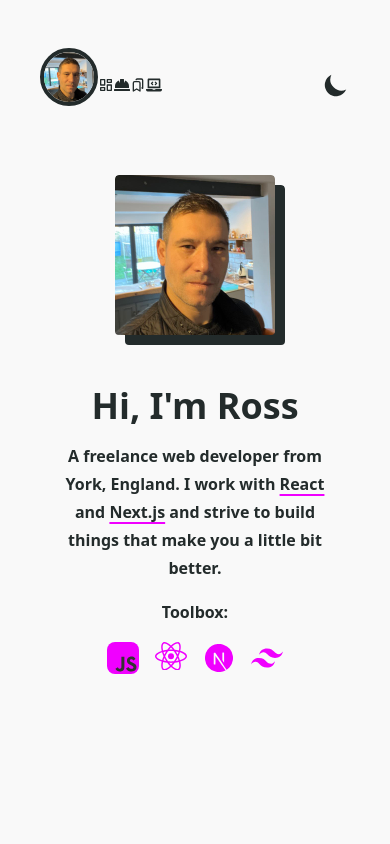
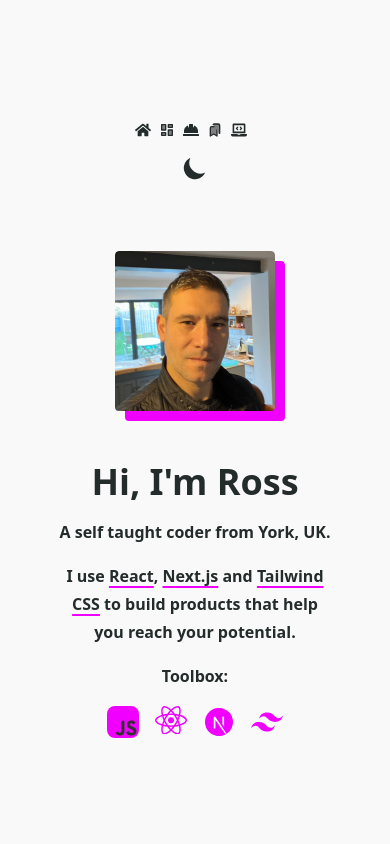
Before and after one commit to r0ss1/rossicodes, a Next.js app: page / in a window 390 px wide. Shown: the top 844 px of the page. Built offline with nearby package versions, Linux system fonts and the light colour scheme.

Commit message:
added dark mode

```diff
--- a/components/bookmarksicon.js
+++ b/components/bookmarksicon.js
@@ -6,7 +6,7 @@ const BookmarkIcon = (props) => {
     const LinkComponent = React.forwardRef(function bookmarkIcon({ onClick, href }, ref) {
         return (
         <a href={href} onClick={onClick} ref={ref} className="flex sm:px-2 lg:px-0">
-        <TbBookmarks stroke={props.iconColor} className="my-auto"/> <p className='hover:text-pink px-2 hidden md:block'>Bookmarks</p>
+        <TbBookmarks fill={props.iconColor} className="mr-2 md:mr-0 my-auto"/> <p className='hover:text-pink px-2 hidden md:block'>Bookmarks</p>
         </a>
     )
     })
--- a/components/codeicon.js
+++ b/components/codeicon.js
@@ -6,7 +6,7 @@ const CodeIcon = (props) => {
     const LinkComponent = React.forwardRef(function codeIcon({ onClick, href }, ref) {
         return (
         <a href={href} onClick={onClick} ref={ref} className="flex sm:px-2 lg:px-0">
-        <FaLaptopCode fill={props.iconColor} className="my-auto"/> <p className='hover:text-pink px-2 hidden md:block'>Code</p>
+        <FaLaptopCode stroke={props.iconColor} className="mr-2 md:mr-0 my-auto"/> <p className='hover:text-pink px-2 hidden md:block'>Code</p>
         </a>
     )
     })
--- a/components/dashboardicon.js
+++ b/components/dashboardicon.js
@@ -7,7 +7,7 @@ const DashboardIcon = (props) => {
     const LinkComponent = React.forwardRef(function dashboardIcon({ onClick, href }, ref) {
         return (
         <a href={href} onClick={onClick} ref={ref} className="flex">
-        <TbLayoutDashboard stroke={props.iconColor} className="my-auto"/> <p className='hover:text-pink px-2 hidden md:block'>Dashboard</p>
+        <TbLayoutDashboard fill={props.iconColor} className="mr-2 md:mr-0 my-auto"/> <p className='hover:text-pink px-2 hidden md:block'>Dashboard</p>
         </a>
     )
     })
--- a/components/footer.js
+++ b/components/footer.js
@@ -1,9 +1,11 @@
 import React from 'react'
 import Link from 'next/link'
+import { useTheme } from 'next-themes'
 
 function footer() {
-
-    let iconColor = '#232b2b'
+    const { theme, setTheme } = useTheme()
+    const iconColor = theme == 'dark' ? '#e3e4e6' : '#f000ff'
+    const itemClass = `h-6 w-6 fill-${iconColor} hover:fill-pink" aria-hidden="true`
 
     const navigation = {
         main: [
@@ -57,7 +59,7 @@ function footer() {
                     {navigation.social.map((item) => (
                         <a key={item.name} href={item.href} className="hover:fill-pink">
                             <span className="sr-only">{item.name}</span>
-                            <item.icon className="h-6 w-6 hover:fill-pink" aria-hidden="true" />
+                            <item.icon className={itemClass}/>
                         </a>
                     ))}
                 </div>
--- a/components/layout.js
+++ b/components/layout.js
@@ -1,4 +1,4 @@
-import Navbar from './navbar'
+import Navbar from './Navbar'
 import Footer from './footer'
 import { useRouter } from 'next/router';
 import { motion } from "framer-motion"
--- a/components/navbar.js
+++ b/components/navbar.js
@@ -6,13 +6,14 @@ import BookmarkIcon from './bookmarksicon';
 import CodeIcon from './codeicon';
 import { useTheme } from 'next-themes'
 import { MoonIcon, SunIcon } from '@heroicons/react/solid'
-import {useState, useEffect} from 'react'
+import { useState, useEffect } from 'react'
+import { FaHome } from 'react-icons/fa'
 
 
-function navbar() {
+function Navbar() {
   const { theme, setTheme } = useTheme()
   const [mounted, setMounted] = useState(false)
-  const iconColor = '#232b2b'
+  const iconColor = theme == 'dark' ? 'pitch' : 'gray'
 
   useEffect(() => {
     setMounted(true)
@@ -33,11 +34,10 @@ function navbar() {
   }
 
   return (
-    <div className="w-11/12 md:gap-4 my-6 px-6 sm:px-12 py-6 flex sm:flex-col md:flex-row items-center">
-      <div className="flex-shrink-0 border border-4 border-grey-300 hover:border-pink overflow-hidden rounded-full flex items-center">
+    <div className="w-11/12 md:gap-4 my-6 px-6 sm:px-12 py-6 flex flex-col md:flex-row items-center">
+      <div className="invisible md:visible flex-shrink-0 border border-4 border-grey-300 hover:border-pink overflow-hidden rounded-full flex items-center">
       <Link href='/'>
-            <Image
-              className="lg:hidden"
+          <Image
               src='/rossi.jpg'
               alt="Rossi"
               width={50}
@@ -46,15 +46,20 @@ function navbar() {
           />
       </Link>
         </div>
-        <div className="flex text-center md:text-lg font-bold mt-4 sm:mt-0">
+      <div className="flex flex-row text-center md:text-lg font-bold mt-4 sm:mt-0">
+        <div className='visible md:invisible mr-2'>
+        <Link href='/'>
+            <FaHome />
+          </Link>
+          </div>
             <DashboardIcon iconColor={iconColor} />
             <ProjectIcon iconColor={iconColor} />
             <BookmarkIcon iconColor={iconColor} />
             <CodeIcon iconColor={iconColor} />
       </div>
-      <div className='flex ml-auto md:text-lg font-bold mt-4 sm:mt-0'>{renderThemeChanger()}</div>
+      <div className='md:ml-auto sm:mt-0 mt-4'>{renderThemeChanger()}</div>
     </div>
   )
 }
 
-export default navbar
+export default Navbar
--- a/components/projectsicon.js
+++ b/components/projectsicon.js
@@ -6,7 +6,7 @@ const ProjectIcon = (props) => {
     const LinkComponent = React.forwardRef(function projectIcon({ onClick, href }, ref) {
         return (
         <a href={href} onClick={onClick} ref={ref} className="flex sm:px-2 lg:px-0">
-        <FaHardHat fill={props.iconColor} className="my-auto"/> <p className='hover:text-pink px-2 hidden md:block'>Projects</p>
+        <FaHardHat stroke={props.iconColor} className="mr-2 md:mr-0 my-auto"/> <p className='hover:text-pink px-2 hidden md:block'>Projects</p>
         </a>
     )
     })
--- a/package.json
+++ b/package.json
@@ -19,7 +19,7 @@
     "framer-motion": "^6.3.11",
     "gulp": "4.0.2",
     "gulp-append-prepend": "1.0.8",
-    "next": "12.1.6",
+    "next": "^12.2.0",
     "next-themes": "^0.2.0",
     "ngrok": "^4.3.1",
     "react": "18.1.0",
--- a/pages/index.js
+++ b/pages/index.js
@@ -9,6 +9,7 @@ import {MoonIcon, SunIcon} from '@heroicons/react/solid'
 
 export default function Home() {
   const { systemTheme, theme, setTheme } = useTheme()
+  const iconColor = theme == 'dark' ? '#e3e4e6' : '#f000ff'
 
   const renderThemeChanger = () => {
     const currentTheme = theme == 'system' ? 'systemTheme' : theme
@@ -22,12 +23,10 @@ export default function Home() {
       }
   }
 
-  let iconColor = '#f000ff'
-
   return (
     <div className="flex flex-col items-center gap-12 pb-44 pt-6 md:flex-row-reverse md:gap-6 md:pt-20">
       <div className="group relative flex h-40 w-40 items-center justify-center md:h-52 md:w-52 md:flex-1">
-        <div className="overflow-hidden rounded drop-shadow-[10px_10px_0px_rgba(35,43,43,1)]">
+        <div className='overflow-hidden rounded drop-shadow-[10px_10px_0px_rgba(240,0,255,1)]'>
           <Image
             src="/rossi.jpg"
             alt="Rossicodes"
@@ -42,10 +41,8 @@ export default function Home() {
         <h1 className="text-4xl font-extrabold">
           Hi, I&#39;m Ross
         </h1>
-        <p className="text-center font-bold leading-7 md:text-left">
-          A freelance web developer from York, England. I work with <span className="underline underline-offset-4 decoration-2 decoration-pink">React</span> and <span className="underline decoration-2 underline-offset-4 decoration-pink">Next.js</span> and strive to build things that make you a little bit better.
-        </p>
-
+        <p className="text-center font-bold leading-7 md:text-left">A self taught coder from York, UK.</p>
+        <p className="text-center font-bold leading-7 md:text-left">I use <span className="underline underline-offset-4 decoration-2 decoration-pink">React</span>, <span className="underline decoration-2 underline-offset-4 decoration-pink">Next.js</span> and <span className="underline underline-offset-4 decoration-2 decoration-pink">Tailwind CSS</span> to build products that help you reach your potential.</p>
         <div className="flex flex-col items-center gap-4 md:items-start">
           <p className="text-center font-bold leading-7 md:text-left">Toolbox:</p>
           <div className="flex gap-4">
```
Also changed, not shown: pages/dashboard.js (+14 -11 lines), 1 other file (tests, documents, lock files or other folders).
